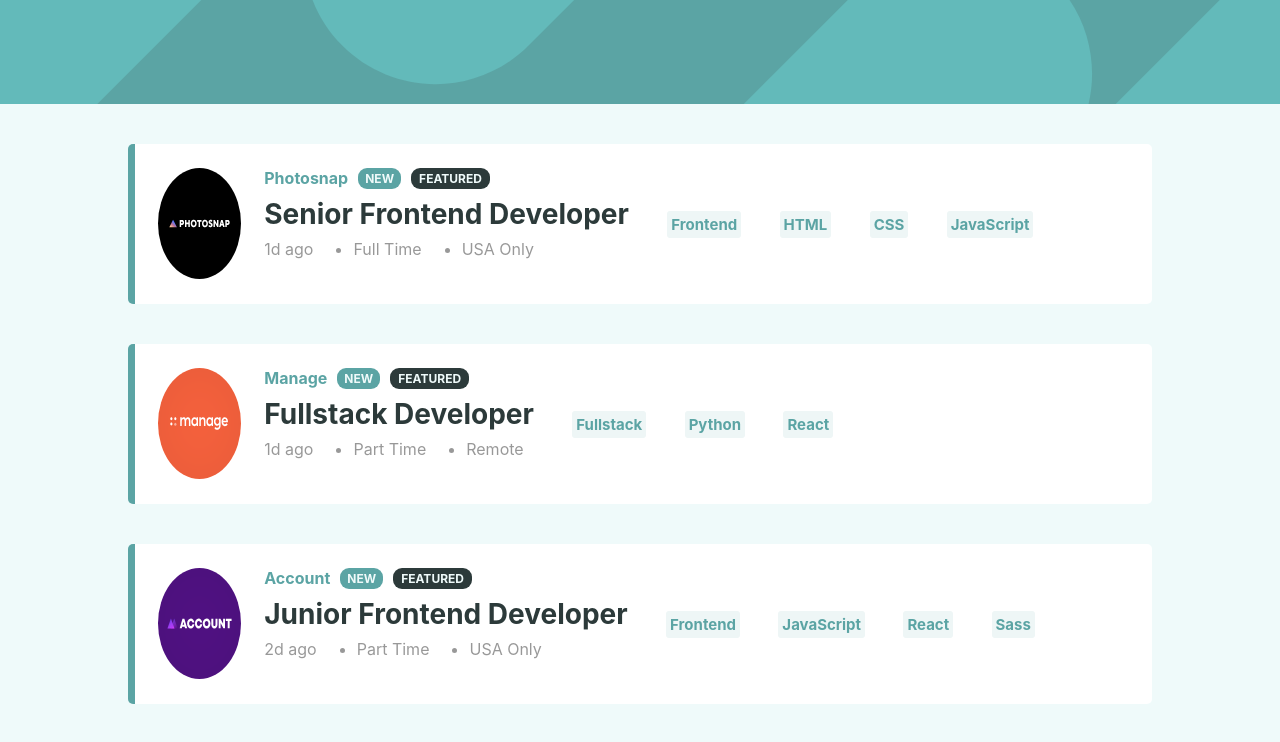
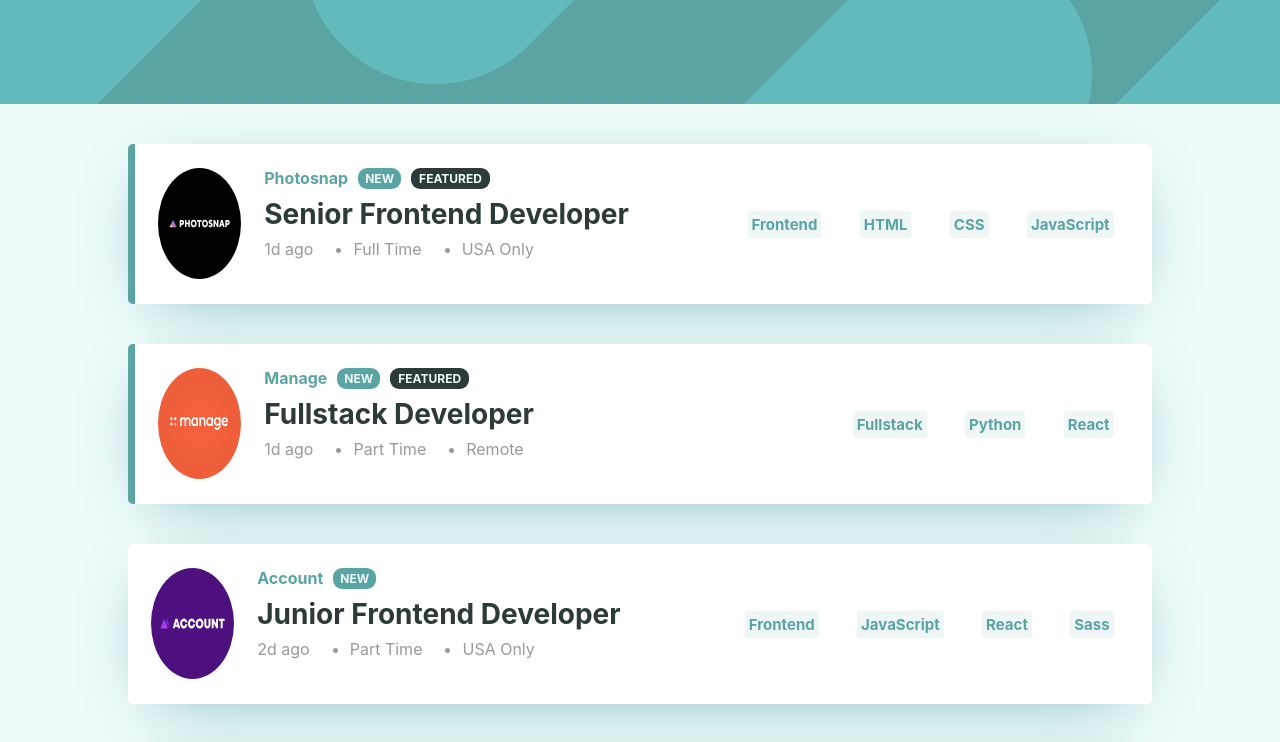
Before and after one commit to nooruddin-rahmani/job-listing, a React (Create React App) app: page / in a window 1280 px wide. Shown: the top 742 px of the page. Built offline with nearby package versions, Linux system fonts and the light colour scheme.

Commit message:
added conditional styling

```diff
--- a/src/App.js
+++ b/src/App.js
@@ -1,3 +1,5 @@
+import React from "react";
+
 import Section from "./Section";
 import styled from "styled-components";
 
--- a/src/Section.js
+++ b/src/Section.js
@@ -6,16 +6,19 @@ function Section() {
   return (
     <>
       {data.map((dat, index) => {
+        if (dat.id === 1 || dat.id === 2) {
           return (
-          <SectionCard>
+            <SectionCard style={{ borderLeft: "7px solid hsl(180, 29%, 50%)" }}>
               <RooundedPhoto>
                 <img src={dat.logo} alt="" />
               </RooundedPhoto>
               <Description>
                 <CompanyName>
                   <p>{dat.company}</p>
-                <span className="new">new</span>
-                <span className="featured">featured</span>
+                  <span className={dat.new && "new"}>{dat.new && "NEW"}</span>
+                  <span className={dat.featured && "featured"}>
+                    {dat.featured && "FEATURED"}
+                  </span>
                 </CompanyName>
                 <h1>{dat.position}</h1>
                 <div className="timetag">
@@ -31,6 +34,7 @@ function Section() {
                 </div>
               </Description>
               <Tags>
+                <div className="tagcon">
                   <p>{dat.role}</p>
                   {dat.languages.map((language, index) => {
                     return <p>{language}</p>;
@@ -38,9 +42,51 @@ function Section() {
                   {dat.tools.map((tool, index) => {
                     return <p>{tool}</p>;
                   })}
+                </div>
               </Tags>
             </SectionCard>
           );
+        } else {
+          return (
+            <SectionCard>
+              <RooundedPhoto>
+                <img src={dat.logo} alt="" />
+              </RooundedPhoto>
+              <Description>
+                <CompanyName>
+                  <p>{dat.company}</p>
+                  <span className={dat.new && "new"}>{dat.new && "NEW"}</span>
+                  <span className={dat.featured && "featured"}>
+                    {dat.featured && "FEATURED"}
+                  </span>
+                </CompanyName>
+                <h1>{dat.position}</h1>
+                <div className="timetag">
+                  <p>{dat.postedAt}</p>
+                  <ul>
+                    <li>
+                      <p>{dat.contract}</p>
+                    </li>
+                    <li>
+                      <p>{dat.location}</p>
+                    </li>
+                  </ul>
+                </div>
+              </Description>
+              <Tags>
+                <div className="tagcon">
+                  <p>{dat.role}</p>
+                  {dat.languages.map((language, index) => {
+                    return <p>{language}</p>;
+                  })}
+                  {dat.tools.map((tool, index) => {
+                    return <p>{tool}</p>;
+                  })}
+                </div>
+              </Tags>
+            </SectionCard>
+          );
+        }
       })}
     </>
   );
@@ -53,9 +99,9 @@ const SectionCard = styled.div`
   background: #fff;
   margin: 5vh 0 0 10vw;
   border-radius: 5px;
-  border-left: 7px solid hsl(180, 29%, 50%);
   display: flex;
   flex-direction: row;
+  box-shadow: 0px 14px 68px -29px hsl(180, 29%, 50%);
 `;
 const RooundedPhoto = styled.div`
   width: 6.5vw;
@@ -92,11 +138,17 @@ const Description = styled.div`
   }
 `;
 const Tags = styled.div`
+  right: 1vw;
   color: hsl(180, 29%, 50%);
   display: flex;
   flex-direction: row;
   align-items: center;
-  justify-items: flex-end;
+  justify-content: space-between;
+  .tagcon {
+    display: flex;
+    position: absolute;
+    right: 13vw;
+  }
   p {
     text-decoration: none;
     background-color: hsl(180, 31%, 95%);
@@ -110,6 +162,9 @@ const Tags = styled.div`
     color: hsl(180, 52%, 96%);
     background-color: hsl(180, 29%, 50%);
     cursor: pointer;
+  }
+  .to {
+    display: none;
   }
 `;
 const CompanyName = styled.div`
```
Lines whose indentation alone changed are shown as unchanged.
